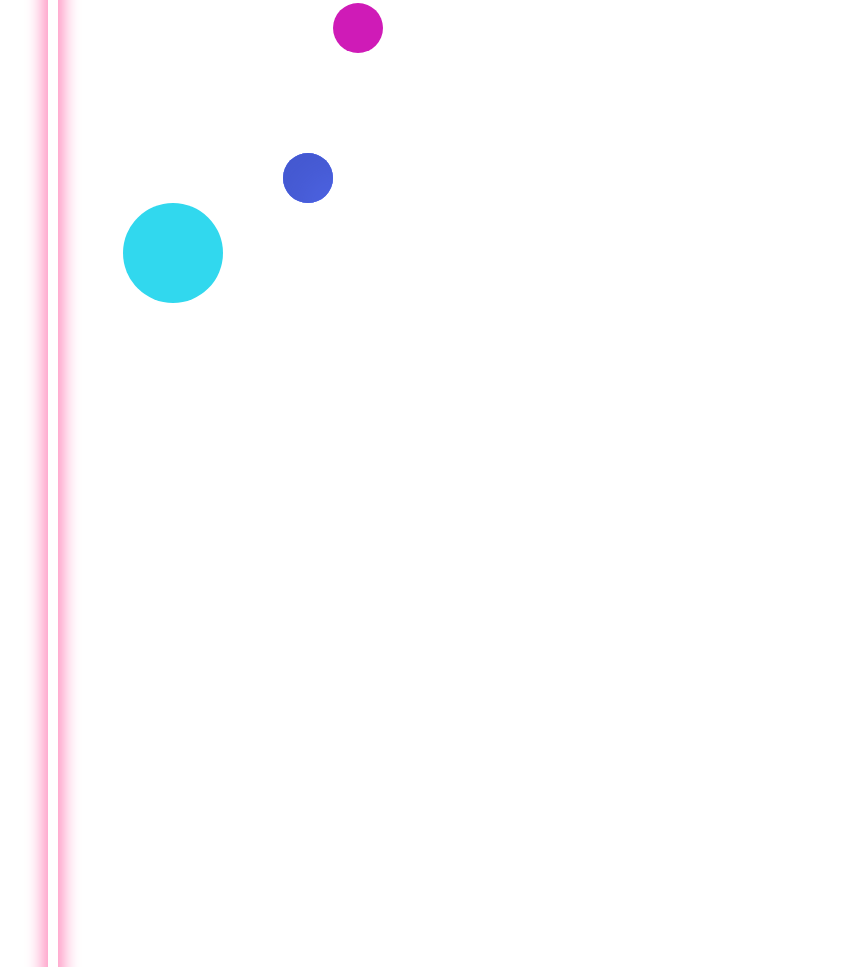
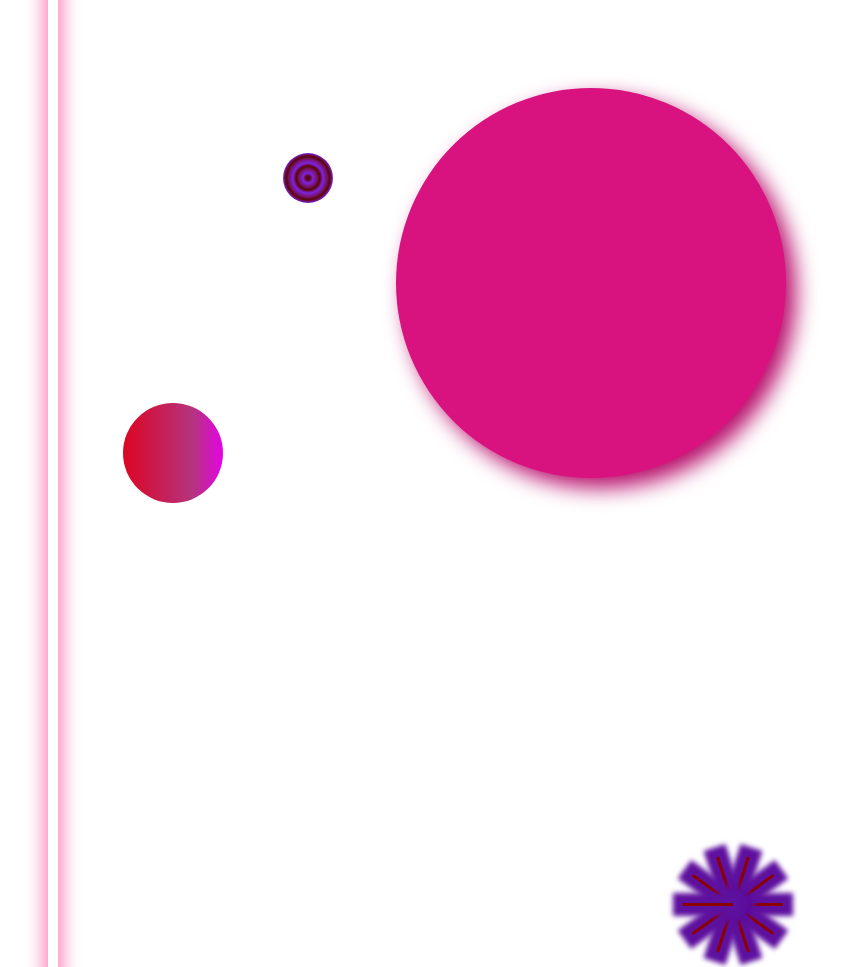
Before and after one commit to seimon-m/DEWEBMO.F2001, a website with bundled scripts: page pinball/index.html in a window 1280 px wide. Shown: the part 205-1172 px from the top of the page, without its empty margins (375-1219 px from the left). Built offline with nearby package versions, Linux system fonts and the light colour scheme; files whose address does not match are found by name.

Commit message:
add score and star element

```diff
--- a/pinball/index.html
+++ b/pinball/index.html
@@ -12,6 +12,7 @@
 </head>
 <body>
     <div class="screen">
+
         <div class="playfield">
             <img class="bg" src="assets/background.png">
             <div class="table">
@@ -20,6 +21,9 @@
                 <div class="bumper b1"></div>
                 <div class="bumper b2"></div>
                 <div class="bumper b3"></div>
+                <div class="bumper b4"></div>
+                <div class="bumper b5"></div>
+                <div class="bumper b6"></div>
                 <div class="wall w1"></div>
                 <div class="wall w2"></div>
                 <div class="wall w3"></div>
@@ -27,7 +31,17 @@
                 <div class="wall w5"></div>
                 <div class="wall w6"></div>
                 <div class="wall w7"></div>
-                <div class="wall start"></div>
+                <div class="star s1"></div>
+                <div class="star s2"></div>
+                <div class="star s3"></div>
+                <div class="star s4"></div>
+                <div class="star s5"></div>
+                <div class="star s6"></div>
+                <div class="star s7"></div>
+                <div class="star s8"></div>
+                <div class="star s9"></div>
+                <div class="star s10"></div>
+                <div class="start"></div>
             </div>
         </div>
     </div>
--- a/pinball/main.mjs
+++ b/pinball/main.mjs
@@ -10,6 +10,7 @@ import { StartStopGame } from './modules/startStopGame.mjs';
 
 // Setup attributes
 let lives = 2;
+let score = 0;
 const table = document.querySelector('.table');
 const playfield = document.querySelector('.playfield');
 let movePlayfield = 0;
@@ -28,9 +29,11 @@ function setup() {
     let ball = new Ball(new Victor(1030, 600), 20, table, game);
     ball.getCollisionShape().addCollisionListener((object, collisionPoint, normal) => {
         object.handleBallCollision(ball, collisionPoint, normal);
+        // Update Score
         if (object instanceof Circle) {
-            const points = Math.min(Math.ceil(ball.velocity.length() * 0.2), 5);
-            // Score
+            const points = ball.velocity.clone().length()
+            score += points;
+            console.log(score);
         }
     });
     collisonDetection.addDynamicObject(ball);
@@ -53,10 +56,13 @@ function setup() {
     collisonDetection.addStaticObject(rightFlipper);
 
 
-    // Elementerzeugung
+    /* Elementerzeugung */
+    // Bumper
     const bumper1 = new Bumper('.b1', 4);
     const bumper2 = new Bumper('.b2', 2);
     const bumper3 = new Bumper('.b3', 3);
+
+    // Wände
     const wall1 = new Line('.w1', 2);
     const wall2 = new Line('.w2', 2);
     const wall3 = new Line('.w3', 2);
@@ -64,9 +70,21 @@ function setup() {
     const wall5 = new Line('.w5', 2);
     const wall6 = new Line('.w6', 2);
     const wall7 = new Line('.w7', 3);
-    const starter = new Line('.start', 20);
+    const starter = new Line('.start', 15);
 
-    const allCollisionObjects = [bumper1, bumper2, bumper3, wall1, wall2, wall3, wall4, wall5, wall6, wall7, starter];
+    // Stern
+    const s1 = new Line('.s1', 10);
+    const s2 = new Line('.s1', 10);
+    const s3 = new Line('.s1', 10);
+    const s4 = new Line('.s1', 10);
+    const s5 = new Line('.s1', 10);
+    const s6 = new Line('.s1', 10);
+    const s7 = new Line('.s1', 10);
+    const s8 = new Line('.s1', 10);
+    const s9 = new Line('.s1', 10);
+    const s10 = new Line('.s1',10);
+
+    const allCollisionObjects = [bumper1, bumper2, bumper3, wall1, wall2, wall3, wall4, wall5, wall6, wall7, starter, s1, s2, s3, s4, s5, s6, s7, s8, s9, s10];
 
     allCollisionObjects.forEach(obj => collisonDetection.addStaticObject(obj));
 
@@ -85,10 +103,10 @@ function setup() {
 }
 
 // Parallax
-let bg = document.getElementsByClassName('bg');
-new simpleParallax(bg, {
-    scale: 1.3
-});
+// let bg = document.getElementsByClassName('bg');
+// new simpleParallax(bg, {
+//     scale: 1.3
+// });
 
 /* Tastaturabfrage */
 onkeydown = onkeyup = function(e){
--- a/pinball/modules/ball.mjs
+++ b/pinball/modules/ball.mjs
@@ -61,7 +61,6 @@ export class Ball {
 
         // Abbruch prüfen
         if(this.newpos.y > 2000) {
-            console.log("Started new Game");
             this.game.checkLives(this);
         }
 
--- a/pinball/modules/line.mjs
+++ b/pinball/modules/line.mjs
@@ -29,9 +29,6 @@ export class Line {
 
 
     setCoordinates(a, b) {
-
-        console.log(a)
-        console.log(b)
         this.a = a;
         this.b = b;
 
--- a/pinball/style.css
+++ b/pinball/style.css
@@ -19,9 +19,6 @@
     left: 0px;
     z-index: 2;
     transform: translateX(400px);
-    /* background: url('assets/pinball-table.jpg') -10px -10px; */
-    /* background-color: blanchedalmond; */
-    /* transform: scale(2); */
 }
 
 .screen {
@@ -35,24 +32,14 @@
 	width: 40px;
 	height: 40px;
 	border-radius: 67px;
-    background: #f9ad77;
-    box-shadow: inset 6px 6px 12px #d49365, inset -6px -6px 12px #ffc789;
+    /* background: #f9ad77;
+    box-shadow: inset 6px 6px 12px #d49365, inset -6px -6px 12px #ffc789; */
+    background: radial-gradient(circle, rgba(2,0,36,1) 0%, rgba(168,78,160,1) 63%, rgba(213,174,126,1) 100%);
 }
-
-/* .flipper{
-    position: absolute;
-    background: #f9ad77;
-    width: 140px;
-    height: 50px;
-    background-size: 100px 40px;
-    transition: all 0.1s ease-out;
-} */
 
 .flipper-left{
     transform-origin: 0%;
 }
-
-
 
 .flipper-right{
     transform-origin: 100%;
@@ -65,35 +52,32 @@
 }
 
 .b1 {
-    top: 200px;
-    left: 300px;
-    height: 50px;
-    width: 50px;
-    background-color: rgb(207, 27, 183);
-    animation-play-state: running;
-    animation-duration: 0.1s;
-    animation-iteration-count: 5;
-    animation-name: animation1;
+    top: 285px;
+    left: 363px;
+    height: 390px;
+    width: 390px;
+    background-color: rgb(216, 19, 127);
+    animation: animation1 5s infinite;
 }
 @keyframes animation1 {
-    from { box-shadow: 0px 0px 0px 0px rgb(207, 27, 183); }
-    to { box-shadow: 0px 0px 80px 48px rgb(207, 27, 183); }
+    0% { box-shadow: 0px 0px 0px 0px rgb(216, 19, 127); }
+    50% { box-shadow: 10px 10px 21px 0px rgb(184, 15, 108); }
+    100% { box-shadow: 0px 0px 0px 0px rgb(216, 19, 127); }
 }
 
 .b2 {
     border-radius: 50%;
-    top: 400px;
+    top: 600px;
     left: 90px;
     height: 100px;
     width: 100px;
-    background-color: rgb(49, 216, 238);
+    background: linear-gradient(90deg, rgb(221, 5, 34) 0%, rgb(180, 52, 127) 70%, rgb(228, 4, 228) 100%);
     animation: animation2 0.1s infinite;
-
 }
 @keyframes animation2 {
-    from { box-shadow: 0px 0px 0px 0px rgb(49, 216, 238); }
+    from { box-shadow: 0px 0px 0px 0px rgb(78, 5, 60); }
     to {
-        box-shadow: 0px 0px 20px 20px rgb(49, 216, 238);
+        box-shadow: 0px 0px 20px 20px rgb(78, 5, 60);
         transition: rotate 1s;
     }
 }
@@ -103,10 +87,7 @@
     left: 250px;
     height: 50px;
     width: 50px;
-    background: #5067f3;
-    box-shadow: inset 28px 28px 55px #4458cf,
-            inset -28px -28px 55px #5c76ff;
-
+    background: repeating-radial-gradient(rgb(78, 24, 58), rgb(99, 2, 7) 2px, rgb(124, 36, 226) 5px, rgb(121, 11, 75) 10px);
 }
 
 .wall {
@@ -115,7 +96,6 @@
     background-color: rgb(255, 255, 255);
     animation: neon1 1.5s cubic-bezier(0.52, -0.29, 0.24, 1.72) infinite;
 }
-
 @keyframes neon1 {
     0% { box-shadow: 0px 0px 20px 0px rgba(255,17,119,1); }
     50% { box-shadow: 0px 0px 20px 10px rgba(255,17,119,1); }
@@ -199,24 +179,55 @@
     100% { box-shadow: 0px 0px 5px 5px rgb(80, 21, 7); }
 }
 
-/* .line {
+.star {
     position: absolute;
-    transform-origin: 0% 50%;
+    top: 1100px;
+    left: 700px;
+    width: 50px;
+    height: 3px;
+    background-color: darkred;
+    box-shadow: 0px 0px 5px 10px #5e109e;
+    transform-origin: center left;
 }
 
-.l1 {
-    left: 50px;
-    top: 100px;
-    height:
-} */
-
-.line {
-    height: 0px;
-    box-shadow: 0 0 4px 2px #46057a;
+.s1 {
+    transform: rotateZ(0deg);
 }
 
-.l1 {
-    box-shadow: 3px aquamarine;
+.s2 {
+    transform: rotateZ(36deg);
+}
+
+.s3 {
+    transform: rotateZ(-36deg);
+}
+
+.s4 {
+    transform: rotateZ(72deg);
+}
+
+.s5 {
+    transform: rotateZ(-72deg);
+}
+
+.s6 {
+    transform: rotateZ(108deg);
+}
+
+.s7 {
+    transform: rotateZ(-108deg);
+}
+
+.s8 {
+    transform: rotateZ(144deg);
+}
+
+.s9 {
+    transform: rotateZ(-144deg);
+}
+
+.s10 {
+    transform: rotateZ(180deg);
 }
 
 .invisible{
```
